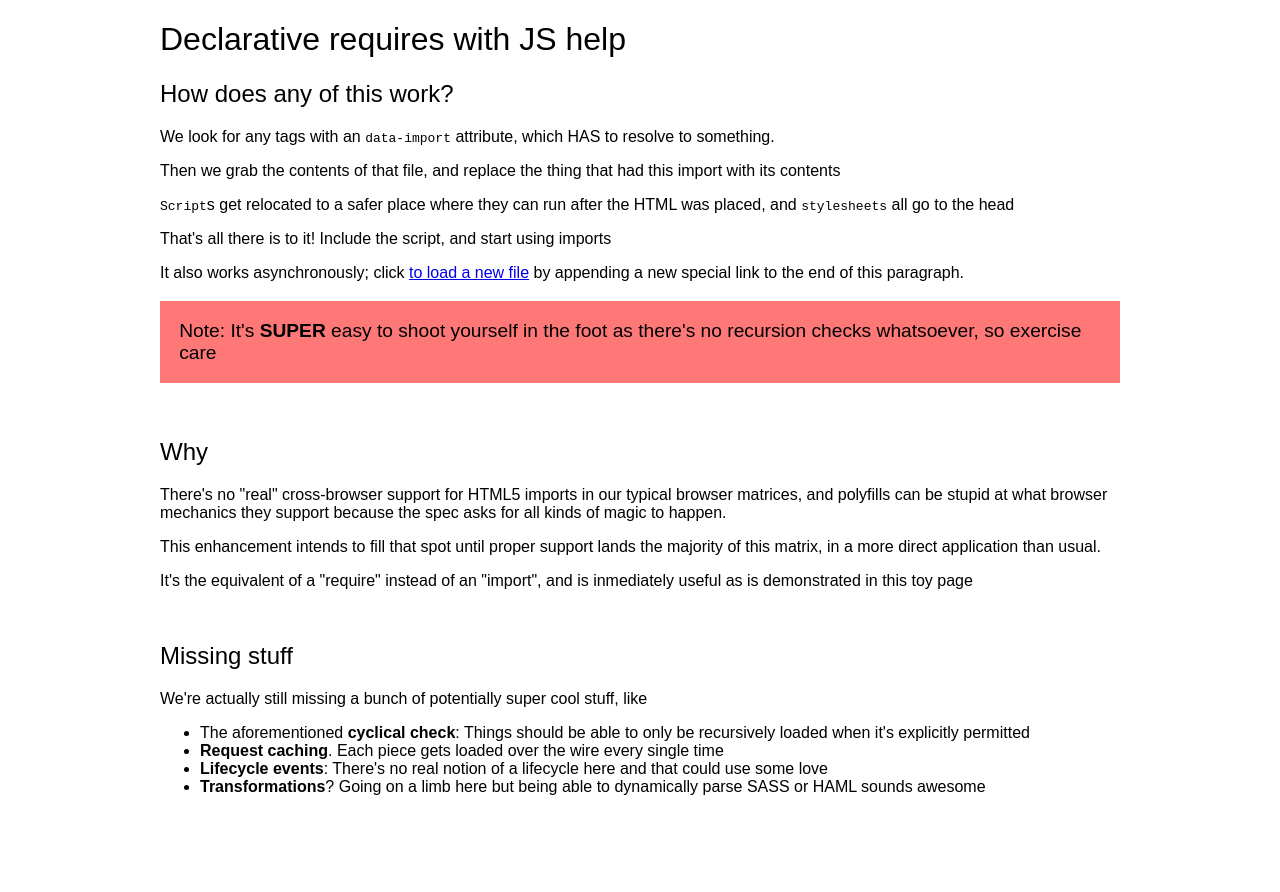
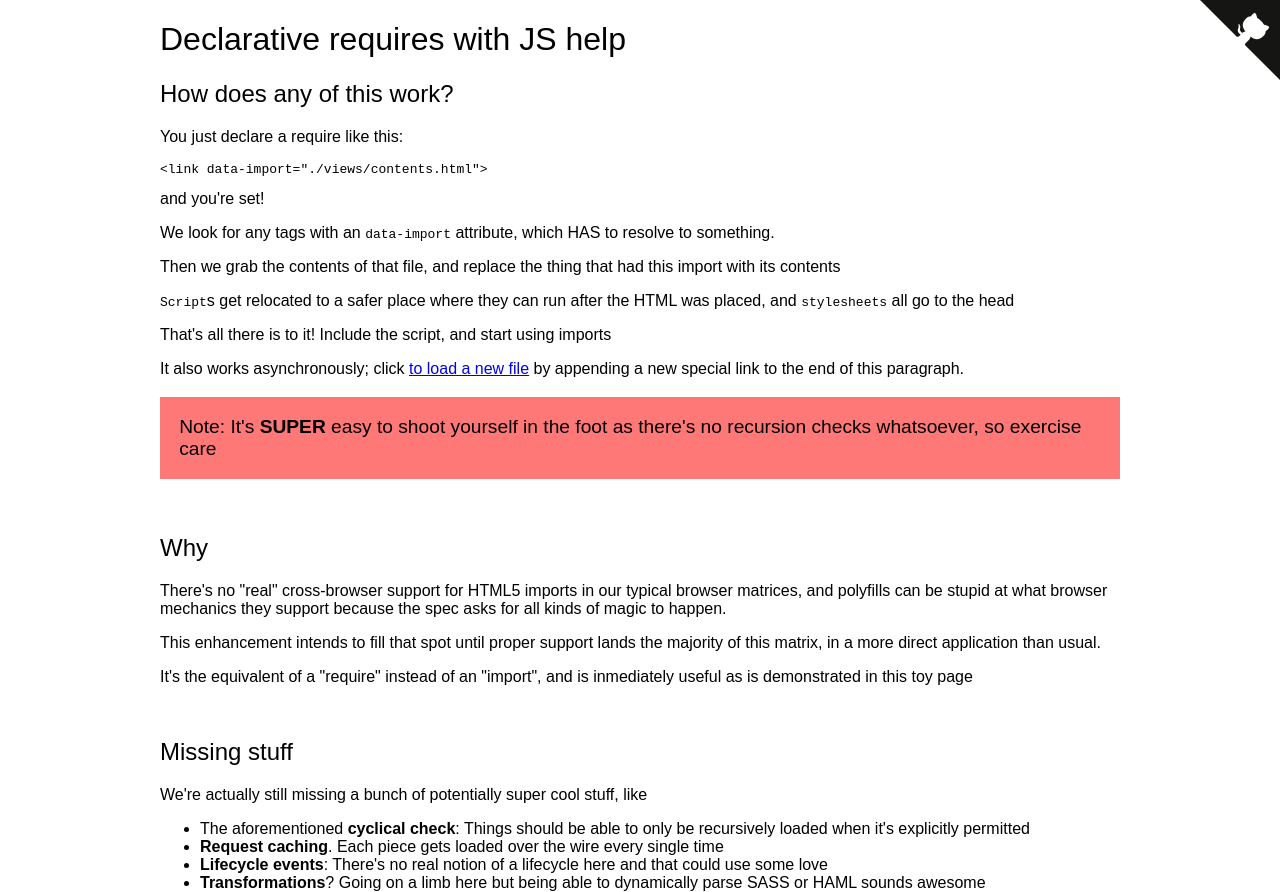
Before and after one commit to cfv1984/html-require, a website built with webpack: page index.html in a window 1280 px wide. Before the commit the page ends 821 px from the top, so only its background shows below. Built offline with nearby package versions, Linux system fonts and the light colour scheme; a web font is replaced by a local one.

Commit message:
redditor's suggestions

```diff
--- a/index.html
+++ b/index.html
@@ -16,5 +16,15 @@
 
   <script src="dist/html-require.min.js"></script>
 
+  <a href="https://github.com/cfv1984/html-require" class="github-corner" aria-label="View source on Github" style="
+      position: fixed;
+      top: 0;
+      left: 100%;
+      transform: translateX(-100%);
+      width: 80px;
+      height: 80px;
+      display: block;
+  "><svg width="80" height="80" viewBox="0 0 250 250" style="fill:#151513; color:#fff; position: absolute; top: 0; border: 0; right: 0;" aria-hidden="true"><path d="M0,0 L115,115 L130,115 L142,142 L250,250 L250,0 Z"></path><path d="M128.3,109.0 C113.8,99.7 119.0,89.6 119.0,89.6 C122.0,82.7 120.5,78.6 120.5,78.6 C119.2,72.0 123.4,76.3 123.4,76.3 C127.3,80.9 125.5,87.3 125.5,87.3 C122.9,97.6 130.6,101.9 134.4,103.2" fill="currentColor" style="transform-origin: 130px 106px;" class="octo-arm"></path><path d="M115.0,115.0 C114.9,115.1 118.7,116.5 119.8,115.4 L133.7,101.6 C136.9,99.2 139.9,98.4 142.2,98.6 C133.8,88.0 127.5,74.4 143.8,58.0 C148.5,53.4 154.0,51.2 159.7,51.0 C160.3,49.4 163.2,43.6 171.4,40.1 C171.4,40.1 176.1,42.5 178.8,56.2 C183.1,58.6 187.2,61.8 190.9,65.4 C194.5,69.0 197.7,73.2 200.1,77.6 C213.8,80.2 216.3,84.9 216.3,84.9 C212.7,93.1 206.9,96.0 205.4,96.6 C205.1,102.4 203.0,107.8 198.3,112.5 C181.9,128.9 168.3,122.5 157.7,114.1 C157.9,116.9 156.7,120.9 152.7,124.9 L141.0,136.5 C139.8,137.7 141.6,141.9 141.8,141.8 Z" fill="currentColor" class="octo-body"></path></svg></a>
+
 </body>
 </html>
--- a/views/how.html
+++ b/views/how.html
@@ -1,5 +1,8 @@
 <section id=how-does-this-work>
   <h2>How does any of this work?</h2>
+  <p>
+    You just declare a require like this: <pre><code>&lt;link data-import="./views/contents.html"&gt;</code></pre> and you're set!
+  </p>
   <p>
     We look for any tags with an <code>data-import</code> attribute, which HAS to resolve to something.
   </p>
```
